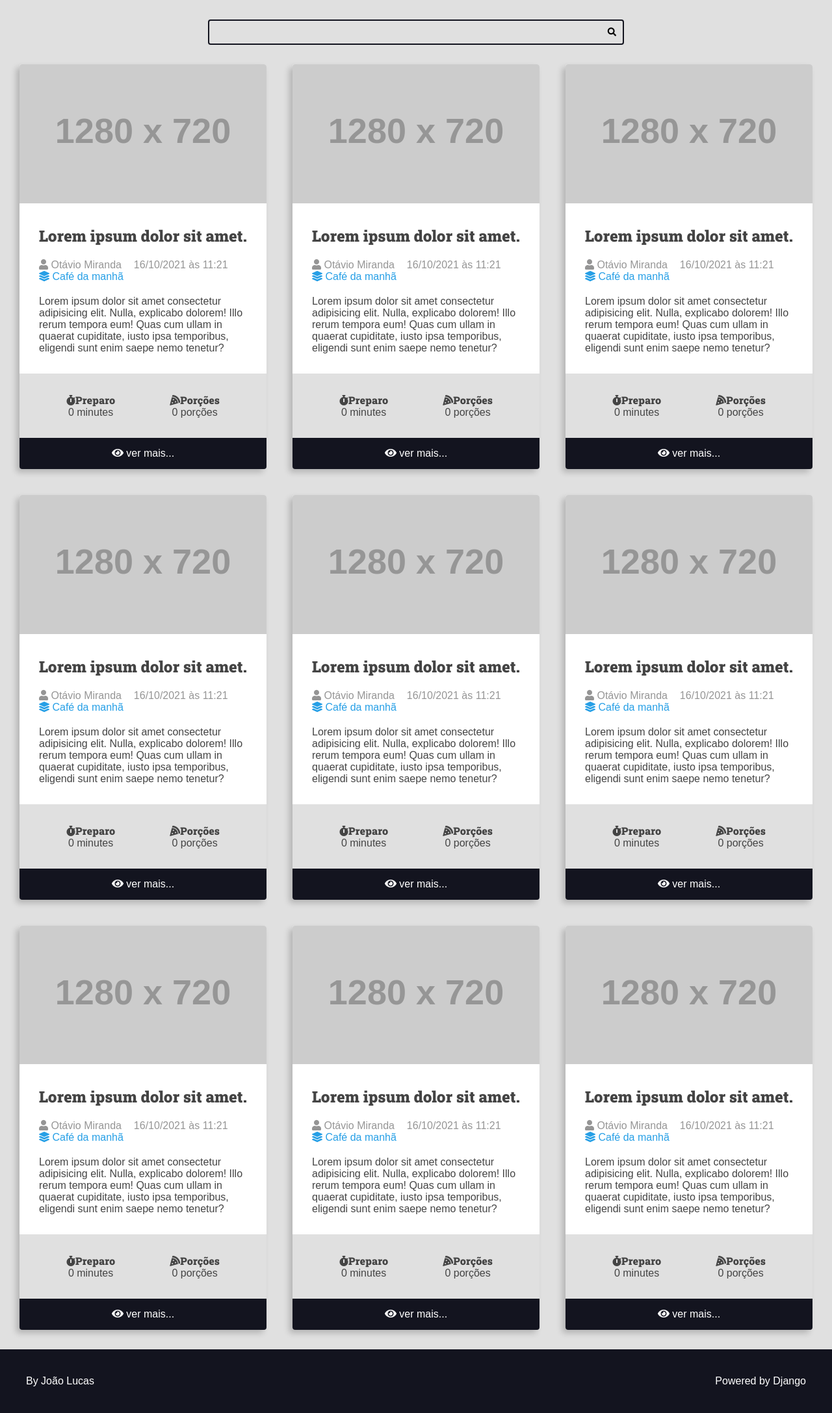
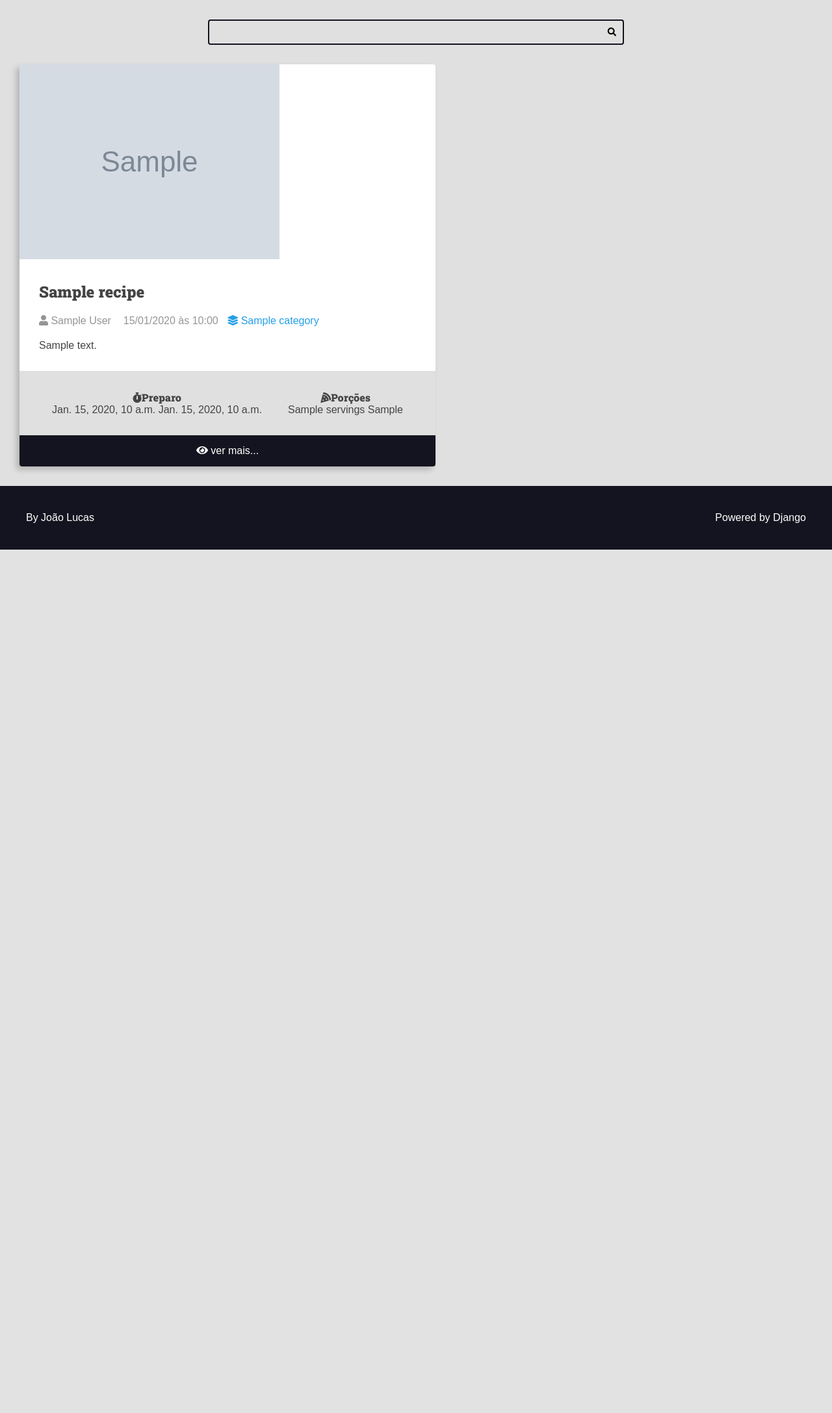
Before and after one commit to lucasops96/projeto1, a Django app: template recipes/templates/recipes/pages/home.html in a window 1280 px wide. Shown: the part 113-2288 px from the top of the page at 65% size. After the commit the page ends 959 px from the top, so only its background shows below. Run offline with Django 4.2, Linux system fonts and the light colour scheme; the template is opened without the code that fills it: most values are stand-ins (such as "Sample title", 1, 10 or a date in 2020); grey boxes marked "Sample" are stand-in pictures; grey boxes labelled with a size stand in for pictures from a placeholder-image service; some libraries are stand-ins or nearby versions.

Commit message:
Injetando dados view Home

```diff
--- /dev/null
+++ b/base_templates/global/base.html
@@ -0,0 +1,23 @@
+<!DOCTYPE html>
+<html lang="pt-BR">
+
+<head>
+    {% include 'recipes/partials/head.html' %}
+    <title> {% block title %}{% endblock title %} Recipes</title>
+</head>
+
+<body>
+    {% include 'recipes/partials/header.html' %}
+
+    {% include 'recipes/partials/search.html' %}
+
+
+    <main class="main-content-container">
+        {% block content %}{% endblock content %}
+    </main>
+
+    {% include 'recipes/partials/footer.html' %}
+
+</body>
+
+</html>
--- a/recipes/static/recipes/css/styles.css
+++ b/recipes/static/recipes/css/styles.css
@@ -167,6 +167,7 @@ h6 {
 
 .recipe-list-item {
     max-width: 64rem;
+    height: fit-content;
 }
 
 .recipe-list-item:hover {
--- a/recipes/templates/recipes/pages/home.html
+++ b/recipes/templates/recipes/pages/home.html
@@ -1,27 +1,11 @@
-{% include 'recipes/partials/head.html' %}
+{% extends 'global/base.html' %}
 
-<body>
-    {% include 'recipes/partials/header.html' %}
+{% block title %}Home | {% endblock title %}
 
-    {% include 'recipes/partials/search.html' %}
-
-
-    <main class="main-content-container">
-        <div class="main-content main-content-list container">
-            {% include 'recipes/partials/recipe.html' %}
-            {% include 'recipes/partials/recipe.html' %}
-            {% include 'recipes/partials/recipe.html' %}
-            {% include 'recipes/partials/recipe.html' %}
-            {% include 'recipes/partials/recipe.html' %}
-            {% include 'recipes/partials/recipe.html' %}
-            {% include 'recipes/partials/recipe.html' %}
-            {% include 'recipes/partials/recipe.html' %}
-            {% include 'recipes/partials/recipe.html' %}
-        </div>
-    </main>
-
-    {% include 'recipes/partials/footer.html' %}
-
-</body>
-
-</html>
+{% block content %}
+<div class="main-content main-content-list container">
+    {% for recipe in recipes  %}
+        {% include 'recipes/partials/recipe.html' %}
+    {% endfor %}
+</div>
+{% endblock content %}
--- a/recipes/templates/recipes/partials/head.html
+++ b/recipes/templates/recipes/partials/head.html
@@ -1,8 +1,5 @@
 {% load static %}
-<!DOCTYPE html>
-<html lang="pt-BR">
 
-<head>
 <meta charset="UTF-8">
 <meta name="viewport" content="width=device-width, initial-scale=1.0">
 
@@ -23,8 +20,3 @@
 
 <link rel="stylesheet" href="{% static 'recipes/css/styles.css' %}">
 <link rel="stylesheet" href="{% static 'global/css/global-style.css' %}">
-
-    <title>Recipes</title>
-
-
-</head>
--- a/recipes/templates/recipes/partials/recipe.html
+++ b/recipes/templates/recipes/partials/recipe.html
@@ -1,43 +1,43 @@
 <div class="recipe recipe-list-item">
     <div class="recipe-cover">
-        <img src="https://placehold.co/1280x720" alt="Temp">
+        <img src=" {{ recipe.cover.url }}" alt="Temp">
     </div>
     <div class="recipe-title-container">
-        <h2 class="recipe-title">Lorem ipsum dolor sit amet.</h2>
+        <h2 class="recipe-title">{{ recipe.title }}</h2>
     </div>
 
     <div class="recipe-author">
         <span class="recipe-author-item">
             <i class="fas fa-user"></i>
-            Otávio Miranda
+           {{ recipe.author.first_name }} {{ recipe.author.last_name }}
         </span>
         <span class="recipe-author-item">
             <i class="fas fa-calender-alt"></i>
-            16/10/2021 às 11:21
+            {{ recipe.created_at|date:"d/m/Y" }} às {{ recipe.created_at|date:"H:i" }}
         </span>
         <span class="recipe-author-item">
             <a href="/recipes/category/cafe-da-manha">
                 <i class="fas fa-layer-group"></i>
-                <span>Café da manhã</span>
+                <span> {{ recipe.category.name }} </span>
             </a>
         </span>
     </div>
 
     <div class="recipe-content">
-        <p>Lorem ipsum dolor sit amet consectetur adipisicing elit. Nulla, explicabo dolorem! Illo rerum tempora eum! Quas cum ullam in quaerat cupiditate, iusto ipsa temporibus, eligendi sunt enim saepe nemo tenetur?</p>
+        <p> {{ recipe.description}} </p>
     </div>
 
     <div class="recipe-meta-container">
         <div class="recipe-meta recipe-preparations">
             <h3 class="recipe-meta-title"><i class="fas fa-stopwatch"></i>Preparo</h3>
             <div class="recipe-meta-text">
-                0 minutes
+                {{ recipe.preparation_time }} {{ recipe.preparation_time_unit }}
             </div>
         </div>
         <div class="recipe-meta recipe-servings">
             <h3 class="recipe-meta-title"><i class="fas fa-pizza-slice"></i>Porções</h3>
             <div class="recipe-meta-text">
-                0 porções
+                {{ recipe.servings }} {{ recipe.servings_unit }}
             </div>
         </div>
     </div>
```
Also changed, not shown: base_templates/global/home.html (deleted, +0 -11 lines), recipes/templates/recipes/pages/recipe-view.html (+7 -17 lines), recipes/views.py (+4 -3 lines), utils/recipes/factory.py (added, +35 -0 lines). Lines whose indentation alone changed are shown as unchanged.
